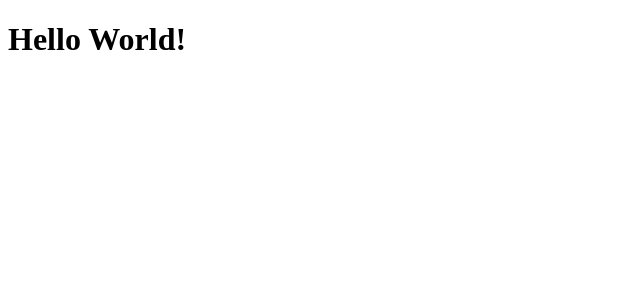
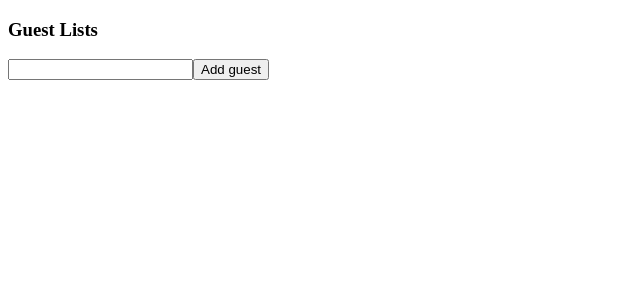
Before and after one commit to SolodovPetr/Study_React_TypeScript, a React (Create React App) app: page / in a window 1280 px wide. Shown: the top 300 px of the page, without its empty margins (0-640 px from the left). Built offline with nearby package versions, Linux system fonts and the light colour scheme.

Commit message:
useState value type

```diff
--- a/src/index.tsx
+++ b/src/index.tsx
@@ -1,8 +1,10 @@
 import React from 'react';
 import ReactDOM from 'react-dom';
 
+import GuestList from './state/GuestList';
+
 const App = () => {
-  return <h1>Hello World!</h1>;
+  return <GuestList />
 };
 
 ReactDOM.render(
--- /dev/null
+++ b/src/state/GuestList.tsx
@@ -0,0 +1,22 @@
+import { useState } from 'react';
+
+const GuestList: React.FC = () => {
+  const [name, setName] = useState('');
+  const [guests, setGuests] = useState<string[]>([]);
+
+  const addGuest = () => {
+    setGuests([...guests, name]);
+    setName('');
+  };
+
+  return (
+    <div>
+      <h3>Guest Lists</h3>
+
+      <input value={name} onChange={(e) => setName(e.target.value)} />
+      <button onClick={addGuest}>Add guest</button>
+    </div>
+  );
+};
+
+export default GuestList;
```
